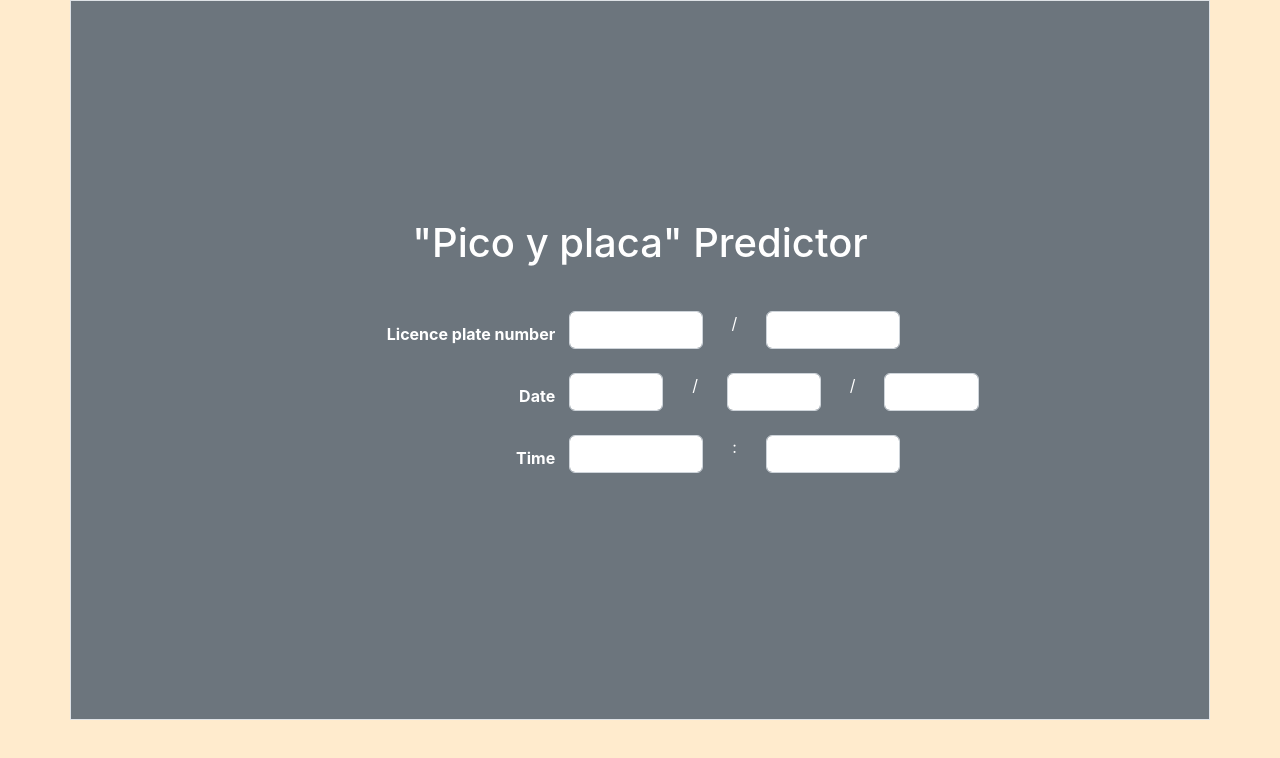
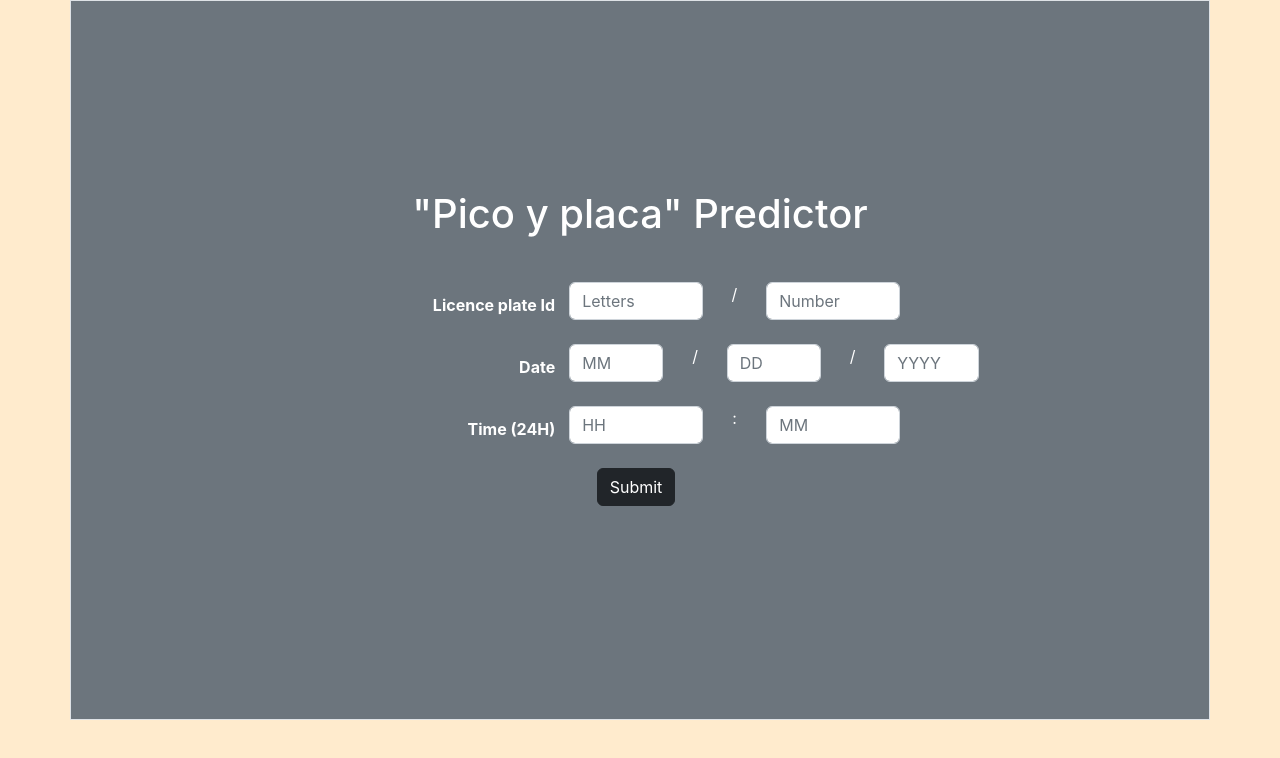
Before and after one commit to Eavilesz/pico-y-placa, a React (Create React App) app in the folder pico-y-placa/: page / in a window 1280 px wide. Shown: the top 758 px of the page. Built offline with nearby package versions, Linux system fonts and the light colour scheme.

Commit message:
Input form logic
The logic for the form parameters has been added.

```diff
--- a/pico-y-placa/src/App.js
+++ b/pico-y-placa/src/App.js
@@ -1,6 +1,6 @@
 // import logo from './logo.svg';
 import "./App.css";
-import InputForm from "./components/InputForm";
+import InputForm from "./components/InputForm/InputForm";
 
 function App() {
   return (
--- a/pico-y-placa/src/components/Input.jsx
+++ b/pico-y-placa/src/components/Input.jsx
@@ -4,8 +4,10 @@ const Input = (props) => {
   return (
     <input
       type={props.type ? props.type : "number"}
-      id={props.id}
+      name={props.name}
       className="form-control"
+      placeholder={props.placeholder}
+      onChange={props.onChange}
     />
   );
 };
--- a/pico-y-placa/src/components/InputForm.jsx
+++ /dev/null
@@ -1,67 +0,0 @@
-import React from "react";
-import Label from "./Label";
-import Input from "./Input";
-
-const InputForm = () => {
-  return (
-    <div
-      className="justify-content-center d-flex container border align-items-center bg-secondary text-white"
-      style={{ height: "45rem" }}
-    >
-      <div>
-        <h1 className="mb-5">"Pico y placa" Predictor</h1>
-        <form>
-          <div className="row g-1 mb-4">
-            <div className="col-5 text-end">
-              <Label title={"Licence plate number"} />
-            </div>
-            <div className="col-6 row">
-              <div className="col-4">
-                <Input type={"text"} id={"plateLetters"} />
-              </div>
-              <p className="col-1">/</p>
-              <div className="col-4">
-                <Input id={"plateNumber"} />
-              </div>
-            </div>
-          </div>
-
-          <div className="row g-1 mb-4">
-            <div className="col-5 text-end">
-              <Label title={"Date"} />
-            </div>
-            <div className="col-6 row">
-              <div className="col-3">
-                <Input id={"month"} />
-              </div>
-              <p className="col-1">/</p>
-              <div className="col-3">
-                <Input id={"day"} />
-              </div>
-              <p className="col-1">/</p>
-              <div className="col-3">
-                <Input id={"year"} />
-              </div>
-            </div>
-          </div>
-
-          <div className="row g-1 mb-4">
-            <div className="col-5 text-end">
-              <Label title={"Time"} />
-            </div>
-            <div className="col-6 row">
-              <div className="col-4">
-                <Input id={"hour"} />
-              </div>
-              <p className="col-1">:</p>
-              <div className="col-4">
-                <Input id={"minutes"} />
-              </div>
-            </div>
-          </div>
-        </form>
-      </div>
-    </div>
-  );
-};
-export default InputForm;
--- /dev/null
+++ b/pico-y-placa/src/components/InputForm/InputForm.jsx
@@ -0,0 +1,136 @@
+import React, { useState } from "react";
+import Label from "../Label";
+import Input from "../Input";
+import { dateToDay, validatePlate } from "./utils";
+
+const InputForm = () => {
+  const [values, setValues] = useState({});
+
+  const handleChange = (e) => {
+    const value = e.target.value;
+    const name = e.target.name;
+    setValues({ ...values, [name]: value });
+  };
+  const handleSubmit = (e) => {
+    const { day, hour, minutes, month, plateNumber, year } = values;
+    const lastPlateNumber = plateNumber.charAt(plateNumber.length - 1);
+    const dayOfTheWeek = dateToDay(month, day, year, hour, minutes);
+    console.log(
+      "%cCan you drive? %o",
+      "color: #c084fc ;",
+      validatePlate(
+        Number(lastPlateNumber),
+        Number(dayOfTheWeek),
+        Number(hour),
+        Number(minutes)
+      )
+    );
+  };
+
+  return (
+    <div
+      className="justify-content-center d-flex container border align-items-center bg-secondary text-white"
+      style={{ height: "45rem" }}
+    >
+      <div>
+        <h1 className="mb-5">"Pico y placa" Predictor</h1>
+        <form>
+          <div className="row g-1 mb-4">
+            <div className="col-5 text-end">
+              <Label title={"Licence plate Id"} />
+            </div>
+            <div className="col-6 row">
+              <div className="col-4">
+                <Input
+                  type={"text"}
+                  name={"plateLetters"}
+                  placeholder={"Letters"}
+                />
+              </div>
+              <p className="col-1">/</p>
+              <div className="col-4">
+                <Input
+                  onChange={handleChange}
+                  name={"plateNumber"}
+                  placeholder={"Number"}
+                />
+              </div>
+            </div>
+          </div>
+
+          <div className="row g-1 mb-4">
+            <div className="col-5 text-end">
+              <Label title={"Date"} />
+            </div>
+            <div className="col-6 row">
+              <div className="col-3">
+                <Input
+                  onChange={handleChange}
+                  name={"month"}
+                  placeholder={"MM"}
+                />
+              </div>
+              <p className="col-1">/</p>
+              <div className="col-3">
+                <Input
+                  onChange={handleChange}
+                  name={"day"}
+                  placeholder={"DD"}
+                />
+              </div>
+              <p className="col-1">/</p>
+              <div className="col-3">
+                <Input
+                  onChange={handleChange}
+                  name={"year"}
+                  placeholder={"YYYY"}
+                />
+              </div>
+            </div>
+          </div>
+
+          <div className="row g-1 mb-4">
+            <div className="col-5 text-end">
+              <Label title={"Time (24H)"} />
+            </div>
+            <div className="col-6 row">
+              <div className="col-4">
+                <Input
+                  onChange={handleChange}
+                  name={"hour"}
+                  placeholder={"HH"}
+                />
+              </div>
+              <p className="col-1">:</p>
+              <div className="col-4">
+                <Input
+                  onChange={handleChange}
+                  name={"minutes"}
+                  placeholder={"MM"}
+                />
+              </div>
+            </div>
+          </div>
+
+          <div className="row g-1 mb-4">
+            <div className="col-5 text-end">
+              <Label title={" "} />
+            </div>
+            <div className="col-6 row">
+              <div className="col-4 flex">
+                <button
+                  type="button"
+                  className="btn btn-dark"
+                  onClick={handleSubmit}
+                >
+                  Submit
+                </button>
+              </div>
+            </div>
+          </div>
+        </form>
+      </div>
+    </div>
+  );
+};
+export default InputForm;
--- /dev/null
+++ b/pico-y-placa/src/components/InputForm/utils.js
@@ -0,0 +1,49 @@
+export const dateToDay = (month, day, year, hour, minutes) => {
+  const dateString = `${month} ${day}, ${year} ${hour}:${minutes}:00`;
+  const date = new Date(dateString);
+  return date.getDay();
+};
+
+const validateTime = (hour, minutes) => {
+  if (hour === 9 || hour === 19) {
+    return minutes > 30 ? true : false;
+  }
+  if (
+    (hour < 16 && hour > 8) ||
+    (hour < 25 && hour > 18) ||
+    (hour < 7 && hour >= 0)
+  ) {
+    return true;
+  } else {
+    return false;
+  }
+};
+
+export const validatePlate = (lastPlateNumber, day, hour, minutes) => {
+  if (day === 1) {
+    if (lastPlateNumber === 1 || lastPlateNumber === 2) {
+      return validateTime(Number(hour), Number(minutes));
+    }
+  }
+  if (day === 2) {
+    if (lastPlateNumber === 3 || lastPlateNumber === 4) {
+      return validateTime(Number(hour), Number(minutes));
+    }
+  }
+  if (day === 3) {
+    if (lastPlateNumber === 5 || lastPlateNumber === 6) {
+      return validateTime(Number(hour), Number(minutes));
+    }
+  }
+  if (day === 4) {
+    if (lastPlateNumber === 7 || lastPlateNumber === 8) {
+      return validateTime(Number(hour), Number(minutes));
+    }
+  }
+  if (day === 5) {
+    if (lastPlateNumber === 9 || lastPlateNumber === 0) {
+      return validateTime(Number(hour), Number(minutes));
+    }
+  }
+  return true;
+};
--- a/pico-y-placa/src/index.css
+++ b/pico-y-placa/src/index.css
@@ -7,6 +7,11 @@ body {
   -moz-osx-font-smoothing: grayscale;
   background-color: blanchedalmond;
 }
+input::-webkit-outer-spin-button,
+input::-webkit-inner-spin-button {
+  -webkit-appearance: none;
+  margin: 0;
+}
 
 code {
   font-family: source-code-pro, Menlo, Monaco, Consolas, "Courier New",
```
